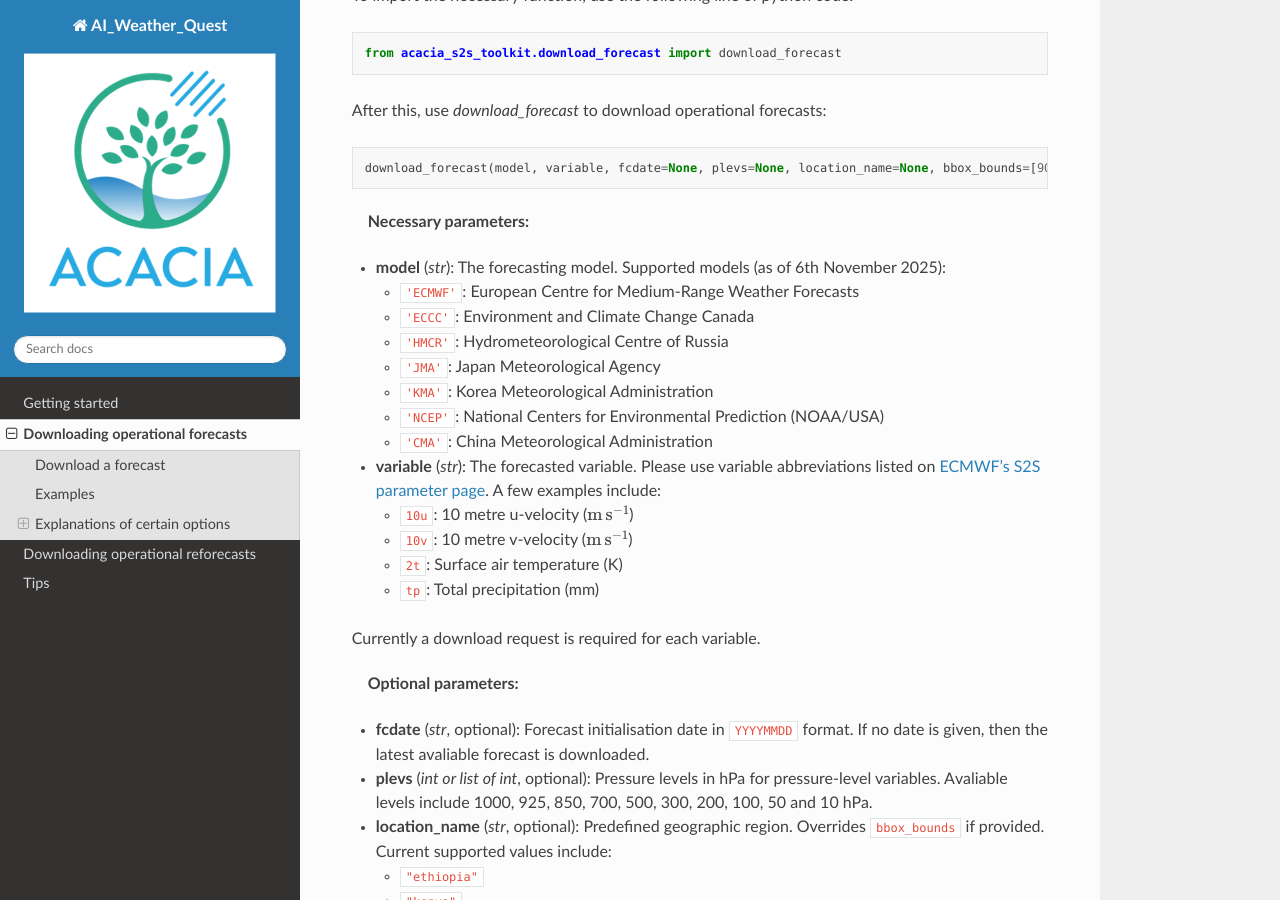
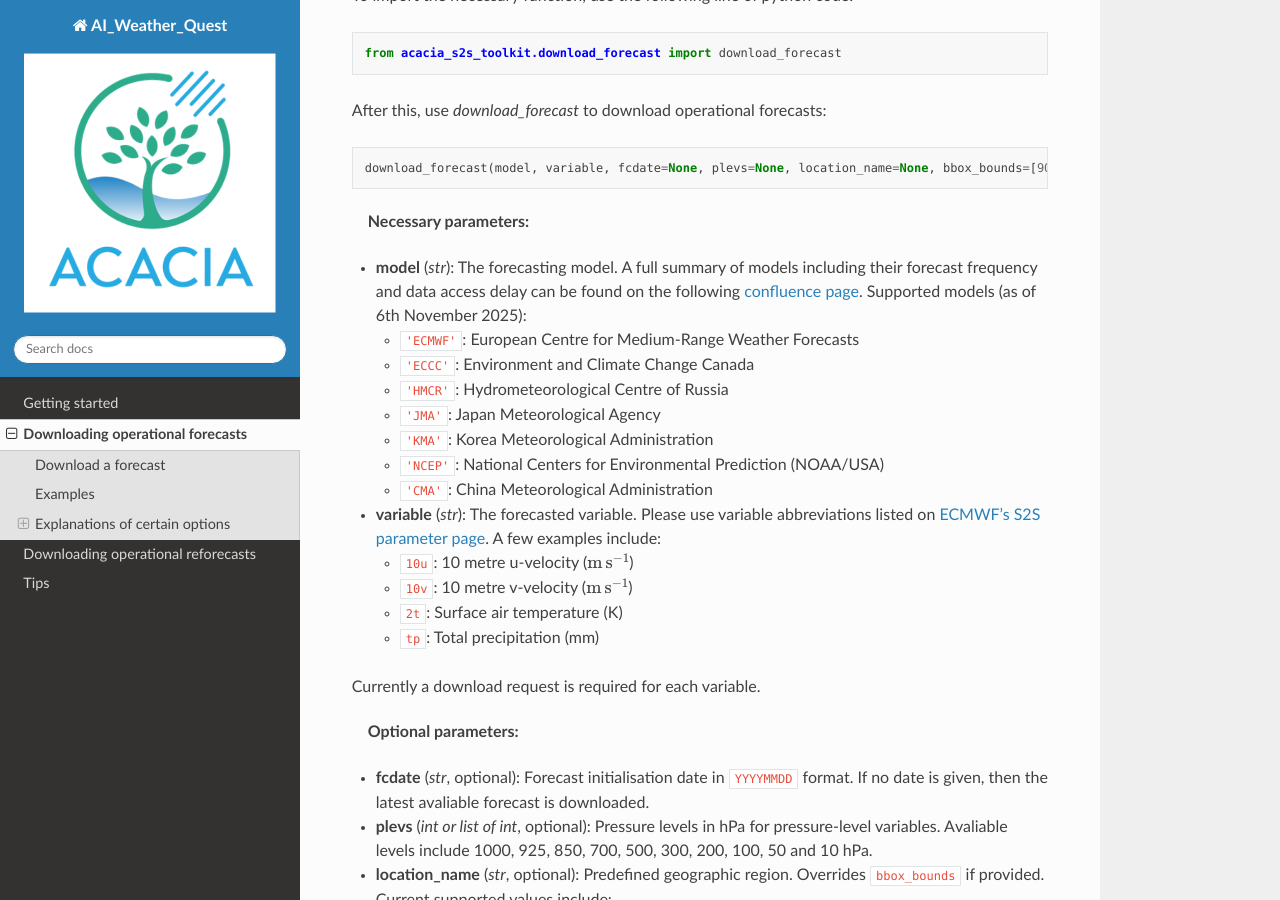
Before and after one commit to joshuatalib/acacia_s2s_toolkit, a Sphinx documentation site: the page built from docs/source/download_forecasts.rst, in a window 1280 px wide and 900 px high, scrolled down 453 px. Built offline with Sphinx 7.4.7 and the Read the Docs theme 3.1.0, drawn with Linux system fonts in a browser that asks for light colours.

Commit message:
Update download_forecasts.rst

```diff
--- a/docs/source/download_forecasts.rst
+++ b/docs/source/download_forecasts.rst
@@ -23,7 +23,7 @@
 
 :Necessary parameters:
 
-- **model** (*str*): The forecasting model. Supported models (as of 6th November 2025):
+- **model** (*str*): The forecasting model. A full summary of models including their forecast frequency and data access delay can be found on the following `confluence page <https://confluence.ecmwf.int/display/S2S/Models>`_. Supported models (as of 6th November 2025):
 
   - ``'ECMWF'``: European Centre for Medium-Range Weather Forecasts
   - ``'ECCC'``: Environment and Climate Change Canada
```
